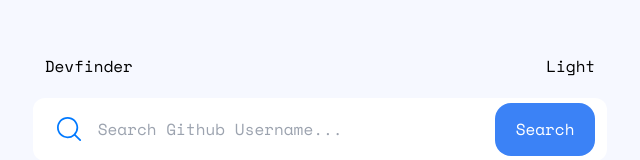
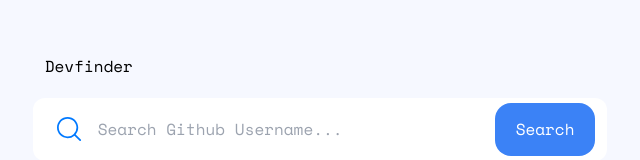
Before and after one commit to sphnikola/github-user-search-app, a React (Vite) app: page / in a window 1280 px wide. Shown: the part 159-319 px from the top of the page, without its empty margins (320-960 px from the left). Built offline with nearby package versions, Linux system fonts and the light colour scheme; no server answers.

Commit message:
Update navbar

```diff
--- a/src/Navabr.jsx
+++ b/src/Navabr.jsx
@@ -3,7 +3,6 @@ export function Navbar() {
     <>
       <div className="flex items-center justify-between px-3">
         <h1>Devfinder</h1>
-        <p>Light</p>
       </div>
     </>
   );
```
